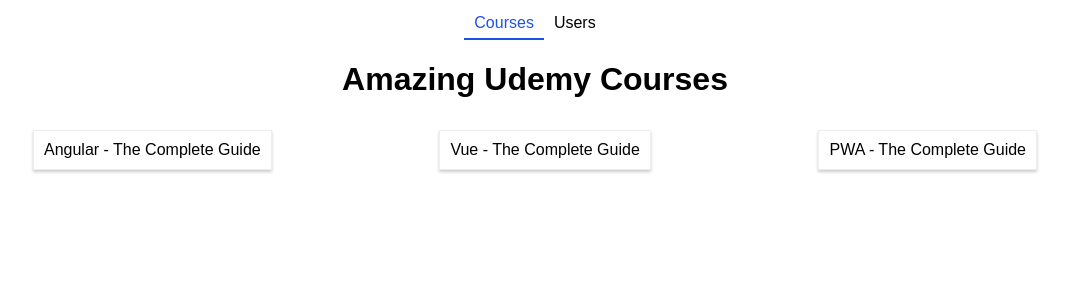
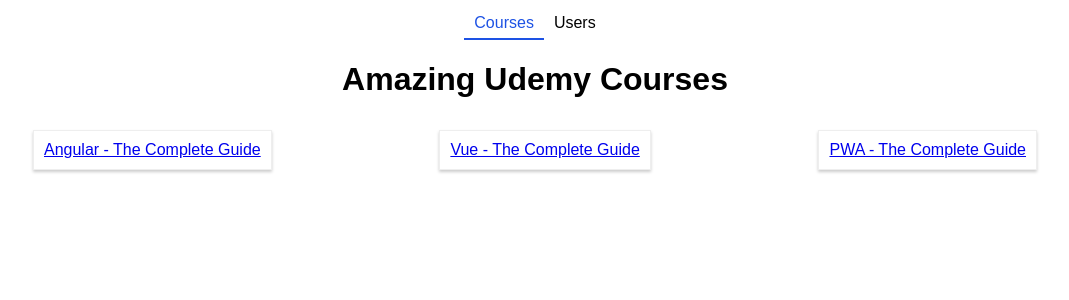
Before and after one commit to tchesa/burger-builder, a React (Create React App) app: page /courses in a window 1280 px wide. Shown: the top 300 px of the page, without its empty margins (105-1174 px from the left). Built offline with nearby package versions, Linux system fonts and the light colour scheme.

Commit message:
make the courses in "courses" clickable

```diff
--- a/src/App.js
+++ b/src/App.js
@@ -3,6 +3,7 @@
 
 import Courses from './containers/Courses/Courses';
 import Users from './containers/Users/Users';
+import Course from './containers/Course/Course'
 
 class App extends Component {
   render () {
@@ -21,15 +22,16 @@
               </ul>
             </nav>
             <Switch>
-              <Route path='/courses' component={Courses}/>
+              <Route path='/course' component={Course}/>
+              <Route path='/courses' exact component={Courses}/>
               <Route path='/users' component={Users}/>
             </Switch>
           </React.Fragment>
         </BrowserRouter>
         {/* <ol style={{textAlign: 'left'}}>
           <li>Add Routes to load "Users" and "Courses" on different pages (by entering a URL, without Links)</li> DONE
-          <li>Add a simple navigation with two links => One leading to "Users", one leading to "Courses"</li>
-          <li>Make the courses in "Courses" clickable by adding a link and load the "Course" component in the place of "Courses" (without passing any data for now)</li>
+          <li>Add a simple navigation with two links => One leading to "Users", one leading to "Courses"</li> DONE
+          <li>Make the courses in "Courses" clickable by adding a link and load the "Course" component in the place of "Courses" (without passing any data for now)</li> DONE
           <li>Pass the course ID to the "Course" page and output it there</li>
           <li>Pass the course title to the "Course" page - pass it as a param or score bonus points by passing it as query params (you need to manually parse them though!)</li>
           <li>Load the "Course" component as a nested component of "Courses"</li>
--- a/src/containers/Courses/Courses.js
+++ b/src/containers/Courses/Courses.js
@@ -1,4 +1,5 @@
 import React, { Component } from 'react';
+import { Link } from 'react-router-dom'
 
 import './Courses.css';
 
@@ -17,9 +18,11 @@
         <h1>Amazing Udemy Courses</h1>
         <section className="Courses">
           {
-                        this.state.courses.map( course => {
-                            return <article className="Course" key={course.id}>{course.title}</article>;
-                        } )
+            this.state.courses.map(course => {
+              return <Link key={course.id} to='/course'>
+                <article className="Course">{course.title}</article>
+              </Link>;
+            })
           }
         </section>
       </div>
```
Lines whose indentation alone changed are shown as unchanged.
